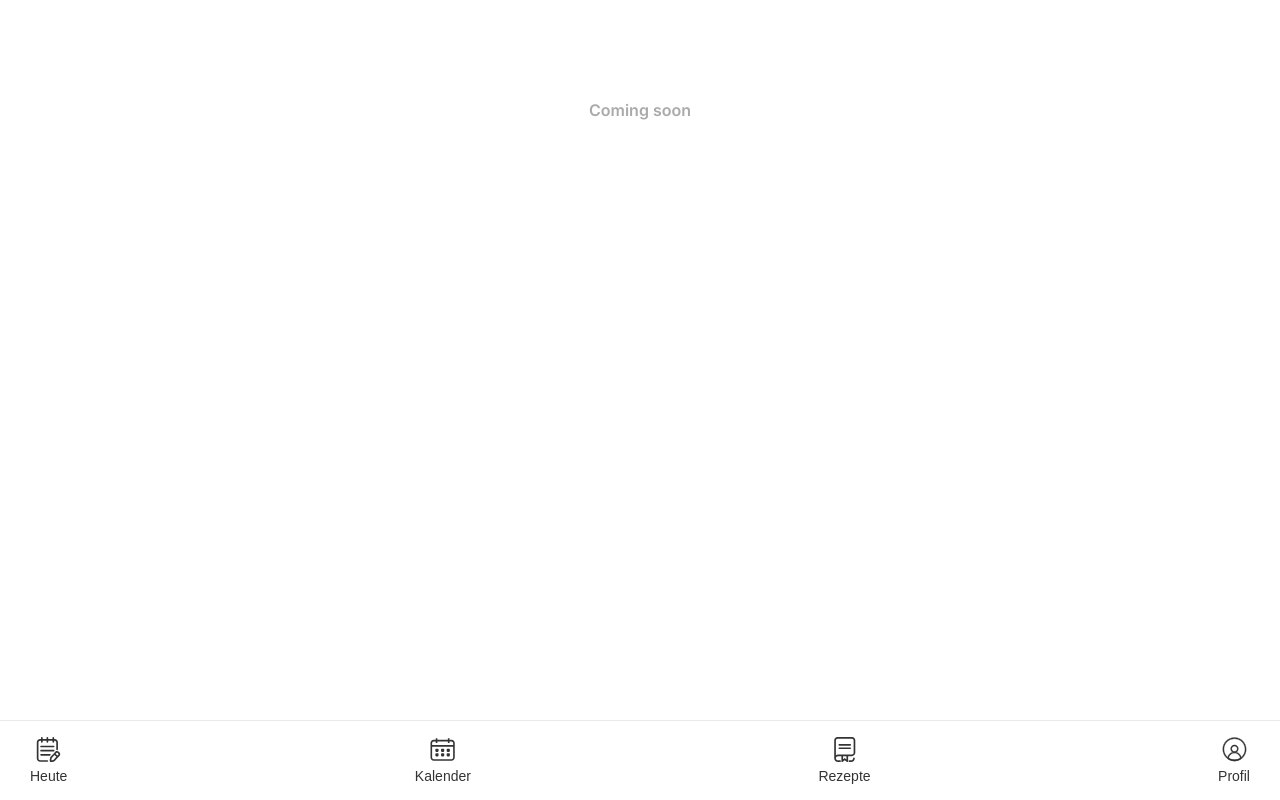
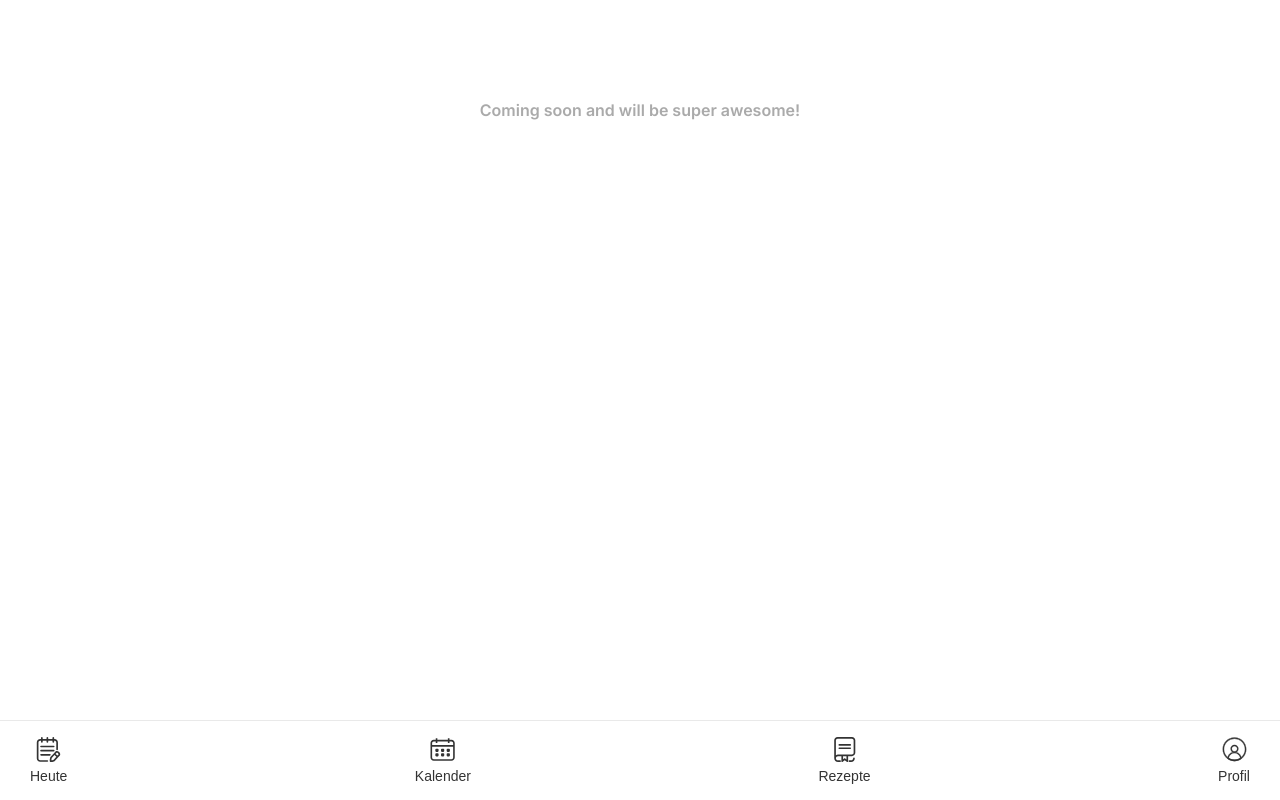
Before and after one commit to ingbeck/TrackMyMeal, a React (Vite) app in the folder frontend/: page /recipes in a window 1280 px wide. Built offline with nearby package versions, Linux system fonts and the light colour scheme; no server answers; the HTML template or start-up script is replaced by a standard one.

Commit message:
update caption to test deploy

```diff
--- a/frontend/src/pages/RecipesScreen.tsx
+++ b/frontend/src/pages/RecipesScreen.tsx
@@ -15,7 +15,7 @@ export default function RecipesScreen(props: Readonly<RecipesScreenProps>) {
         <div className={"homescreen"} style={{paddingTop: 100}}>
             <div className={"homescreen-meals"}>
                 <div className={"homescreen-meals-empty"}>
-                    <span>Coming soon</span>
+                    <span>Coming soon and will be super awesome!</span>
                 </div>
             </div>
         </div>
```
